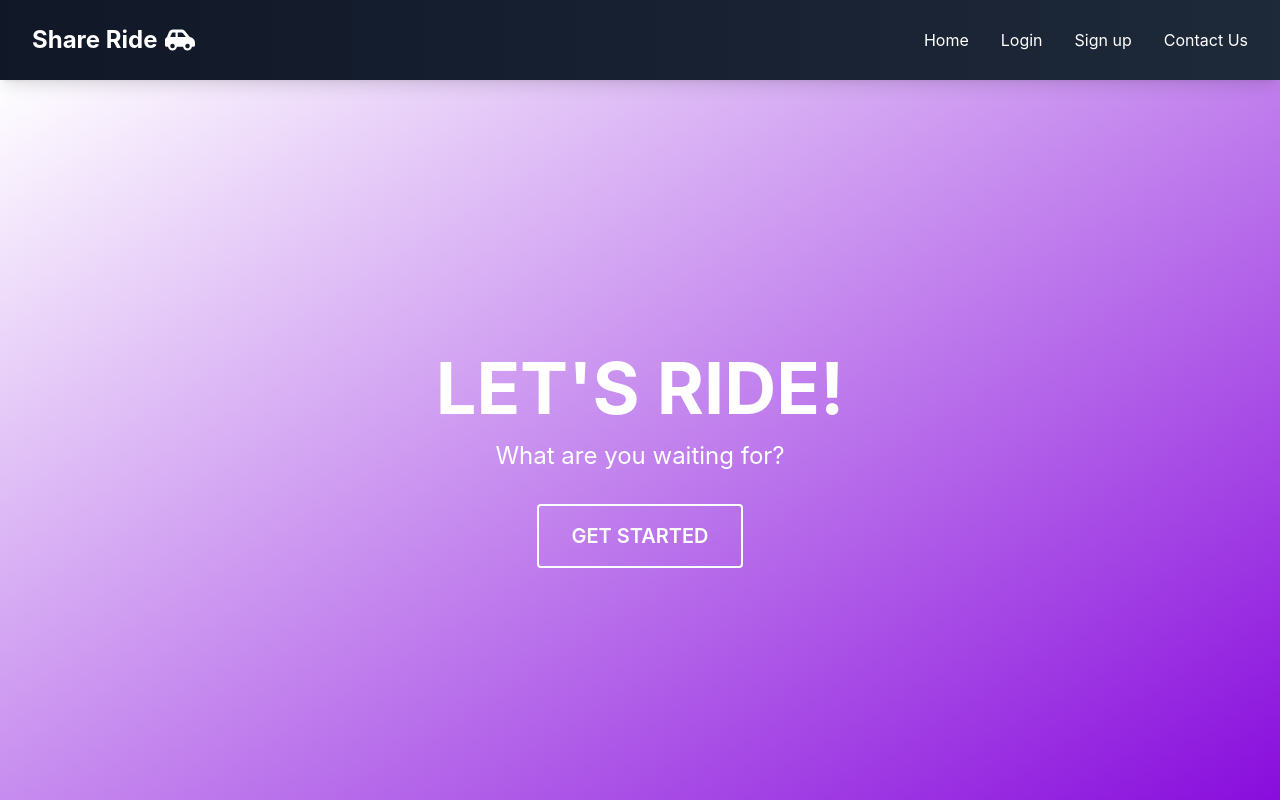
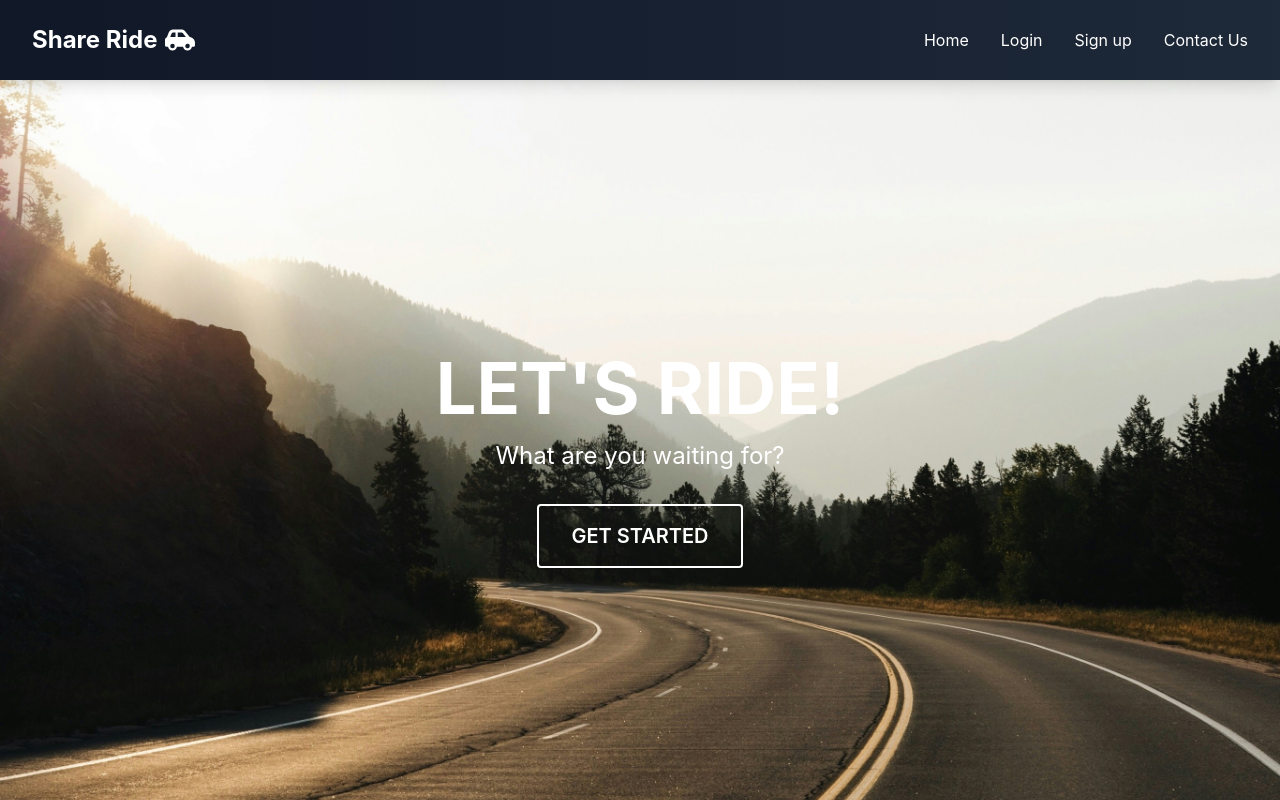
Before and after one commit to dianakius/Share-a-ride-app, a React (Create React App) app in the folder client/: page / in a window 1280 px wide. Shown: the top 800 px of the page. Built offline with nearby package versions, Linux system fonts and the light colour scheme.

Commit message:
feat: add hero background image and fix gradient classes

```diff
--- a/client/src/components/HeroSection.jsx
+++ b/client/src/components/HeroSection.jsx
@@ -9,11 +9,24 @@
   };
 
   return (
-    <div className="flex flex-col justify-center items-center h-screen bg-linear-to-br from-yellow-600 to-purple-700 text-white px-4 pb-10">
-      <h1 className="text-5xl md:text-7xl font-bold text-center mb-4">
+    <div
+      className="flex flex-col justify-center items-center h-screen text-white px-4 pb-10 relative"
+      style={{
+        backgroundImage: 'url(/bg.jpg)',
+        backgroundSize: 'cover',
+        backgroundPosition: 'center',
+        backgroundRepeat: 'no-repeat'
+      }}
+    >
+      {/* Dark overlay for better text readability */}
+      <div className="absolute inset-0 bg-black bg-opacity-40"></div>
+
+      {/* Content */}
+      <div className="relative z-10 text-center">
+        <h1 className="text-5xl md:text-7xl font-bold mb-4">
           LET'S RIDE!
         </h1>
-      <p className="text-xl md:text-2xl text-center mb-8">
+        <p className="text-xl md:text-2xl mb-8">
           What are you waiting for?
         </p>
         <button
@@ -23,6 +36,7 @@
           GET STARTED
         </button>
       </div>
+    </div>
   );
 }
 
```
Lines whose indentation alone changed are shown as unchanged.
